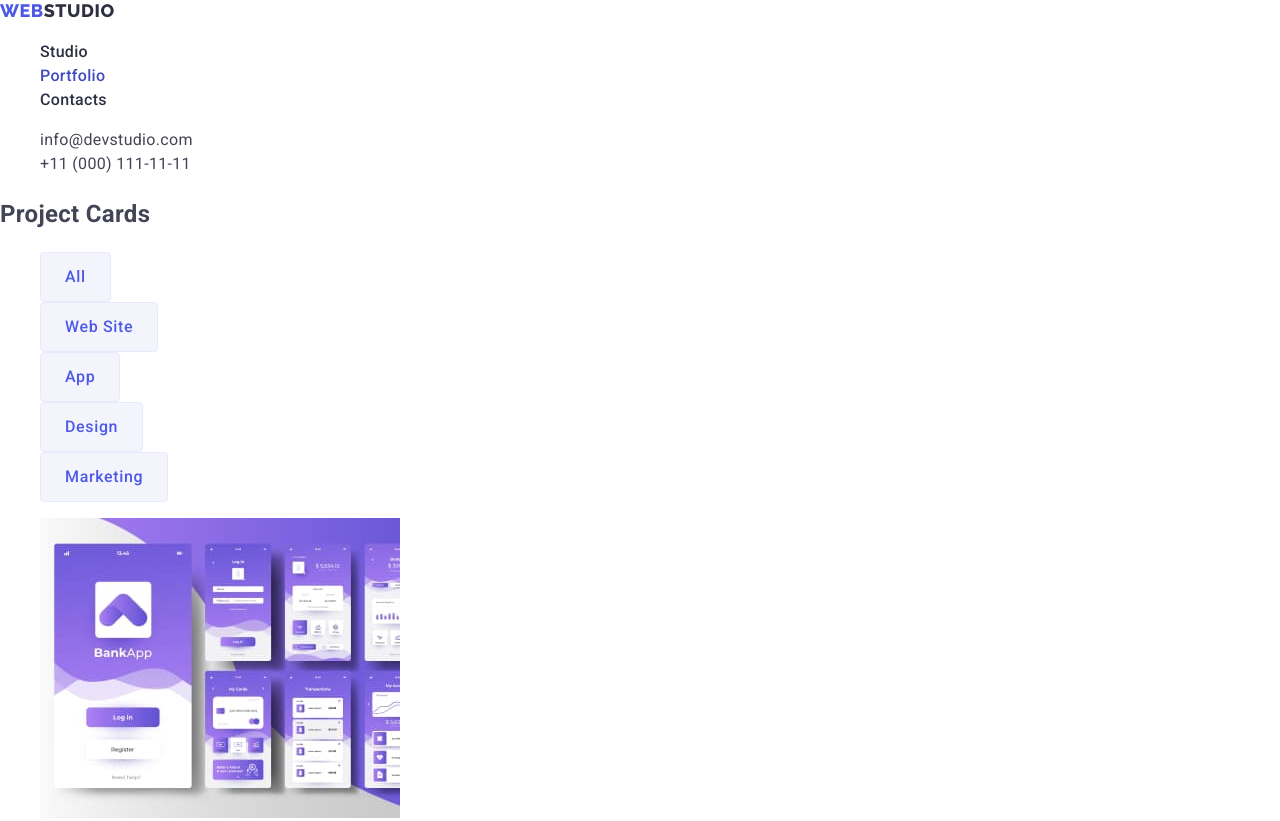
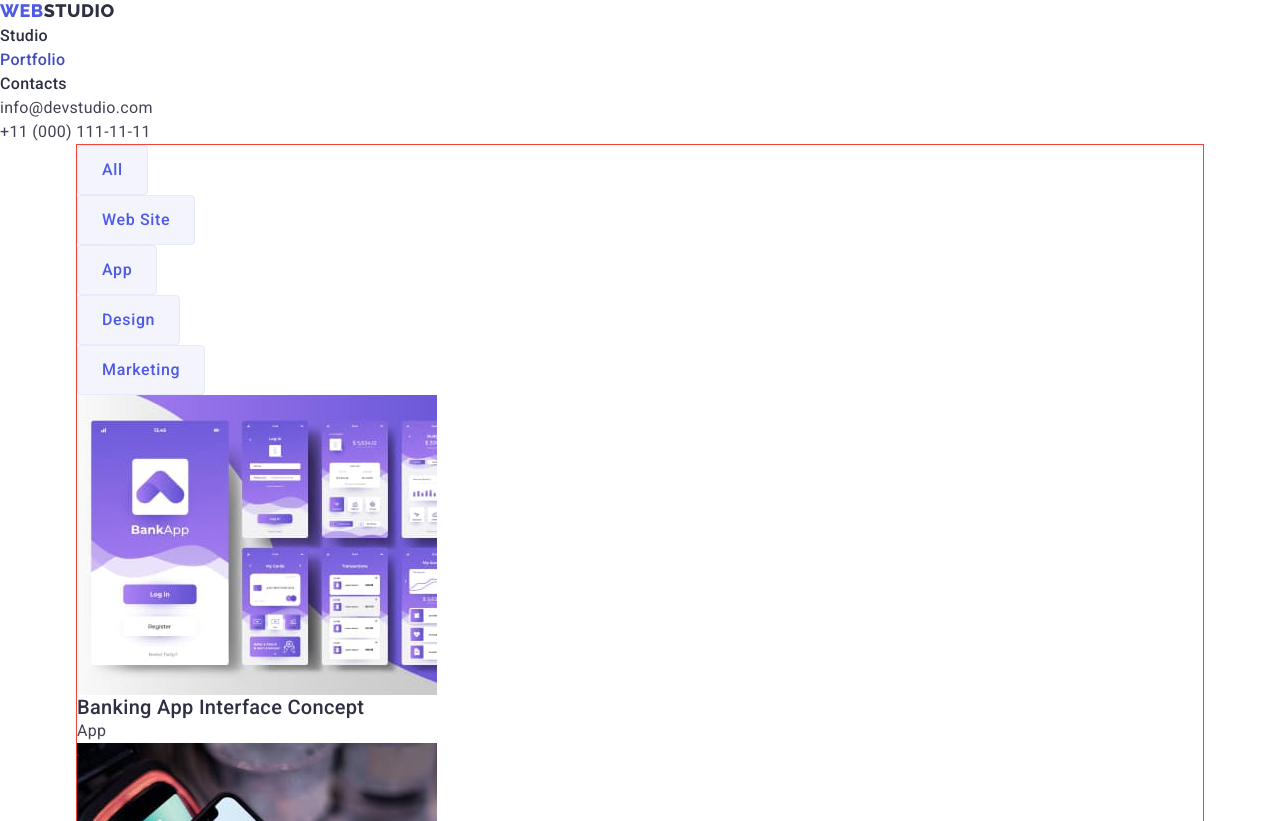
Before and after one commit to OleksiiMatveichuk/goit-markup-hw-03, a plain HTML site: page portfolio.html in a window 1280 px wide. Shown: the top 821 px of the page. Drawn offline with nearby package versions, Linux system fonts and the light colour scheme.

Commit message:
do-portfolio-h3
еще не добавил в портфолио второй скрытый заголовок, чтобы поменять оглавления карточек с h2 на h3 и стилизировать через селектор h3.
сохранение перед.

```diff
--- a/styles-css/styles.css
+++ b/css/styles.css
@@ -21,10 +21,46 @@ line-height: 1.5;
 letter-spacing: 0.02em;
 }
 
+section{
+    border: 1px solid #f44336;
+}
+
+ul, ol{
+    list-style: none;
+    margin: 0;
+    padding: 0;
+}
+
+p, h1, h2, h3, h4, h5, h6{
+    margin: 0;
+}
+
+h3{
+    margin-bottom: 8px;
+}
+
+button {
+    font: inherit;
+    padding: 0;
+    border: none;
+    background-color: transparent;
+}
+
+a {
+    text-decoration: none;
+    color: inherit;
+}
+
+img {
+    display: block;
+    max-width: 100%;
+    height: auto;
+}
+
 .container {
     margin-left: auto;
     margin-right: auto;
-    width: 1128px;
+    max-width: 1158px;
     padding-left: 15px;
     padding-right: 15px;
 }
@@ -47,6 +83,7 @@ letter-spacing: 0.02em;
 }
 
 /*Шaпка header*/
+
 .site-nav a {
     color: var(--title-text-color);
 
@@ -77,6 +114,7 @@ font-style: normal;
 }
 
 /*Кнопки button*/
+
 .button {
     border-radius: 4px;
     padding: 12px 24px;
@@ -118,6 +156,7 @@ font-style: normal;
 }
 
 /* Основа main*/
+
 .title {
     color: var(--title-text-color);
 
@@ -126,14 +165,29 @@ font-style: normal;
     line-height: 1.2;
 }
 
-.hero.title {
+.hero-title {
     color: var(--hero-text-color);
-    background-color: var(--hero-bg-color);
+
+    max-width: 496px;
+    /*margin: 0, auto, 48px, auto;*/
+    margin-left: auto;
+    margin-right: auto;
+    margin-bottom: 48px;
+
 
     font-weight: 700;
     font-size: 56px;
     line-height: 1.07;
     text-align: center
+}
+
+.hero {
+    background-color: var(--hero-bg-color);
+
+    text-align: center;
+
+    padding-top: 188px;
+    padding-bottom: 188px;
 }
 
 .header {
@@ -149,6 +203,7 @@ font-style: normal;
 }
 
 /* Підвал footer*/
+
 .footer {
     color: var(--secondary-bg-color);
     background-color: var(--hero-bg-color);
@@ -158,14 +213,23 @@ font-style: normal;
     color: var(--secondary-bg-color);
 }
 
-/* Стилістика и правки*/
-.list{
-    list-style: none;
+/* Стилістика і правки*/
+
+.visually-hidden {
+    position: absolute;
+    width: 1px;
+    height: 1px;
+    margin: -1px;
+    border: 0;
+    padding: 0;
+
+    white-space: nowrap;
+    clip-path: inset(100%);
+    clip: rect(0 0 0 0);
+    overflow: hidden;
 }
 
-.decor-none a{
-    text-decoration: none;
-}
+
 /* Шрифты
 1) Roboto 500
 2) Roboto 400
--- a/portfolio.html
+++ b/portfolio.html
@@ -15,7 +15,7 @@
       rel="stylesheet"
       href="https://cdnjs.cloudflare.com/ajax/libs/modern-normalize/1.1.0/modern-normalize.min.css"
     />
-    <link rel="stylesheet" href="./styles-css/styles.css" />
+    <link rel="stylesheet" href="./css/styles.css" />
   </head>
   <body>
     <header>
@@ -43,9 +43,10 @@
     </header>
 
     <main>
+      <div class="container">
         <section class="project">
-        <h1>Project Cards</h1>
-        <ul class="list">
+          <h1 class="visually-hidden">Project Cards</h1>
+          <ul class="">
             <li><button type="button" class="button secondary">All</button></li>
             <li>
               <button type="button" class="button secondary">Web Site</button>
@@ -58,7 +59,7 @@
               <button type="button" class="button secondary">Marketing</button>
             </li>
           </ul>
-        <ul class="list decor-none">
+          <ul class="">
             <li>
               <a href="">
                 <img
@@ -160,6 +161,7 @@
             </li>
           </ul>
         </section>
+      </div>
     </main>
 
     <footer class="footer">
```
Also changed, not shown: index.html (+25 -9 lines). Lines whose indentation alone changed are shown as unchanged.
